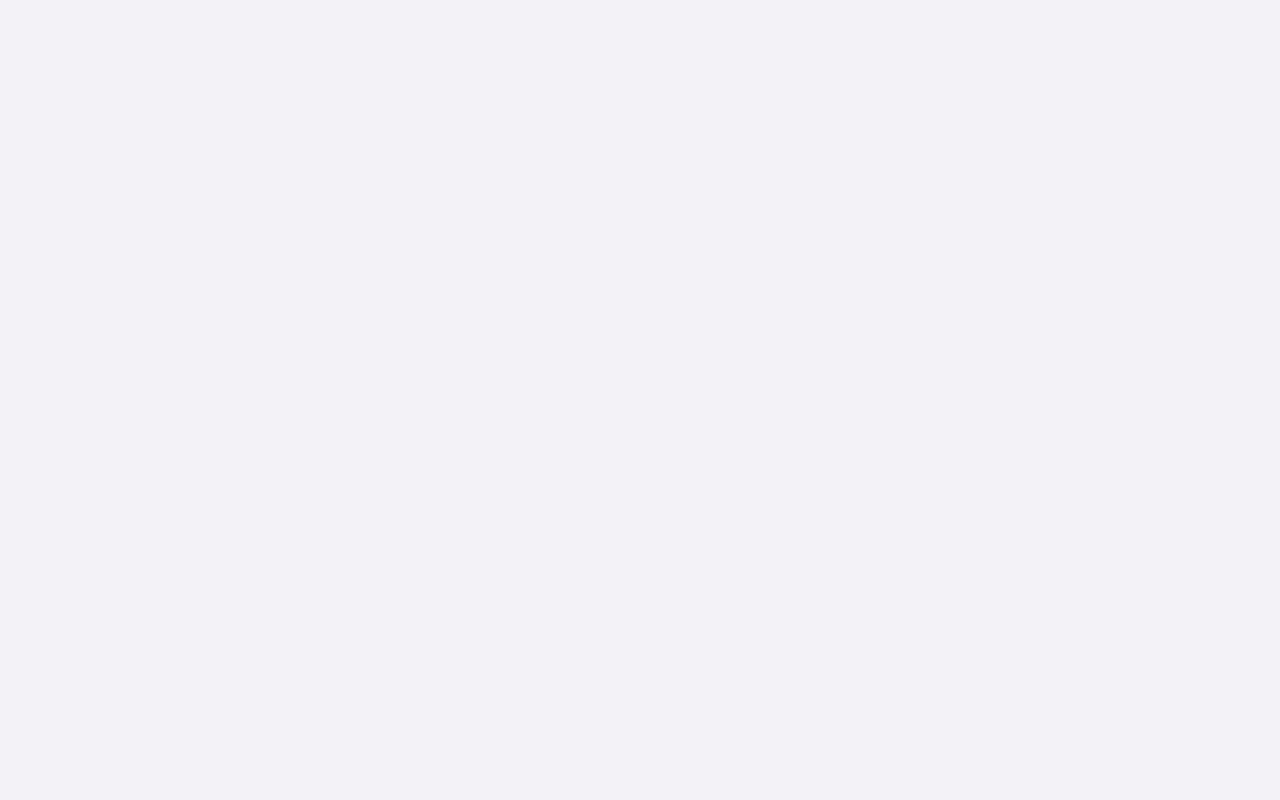
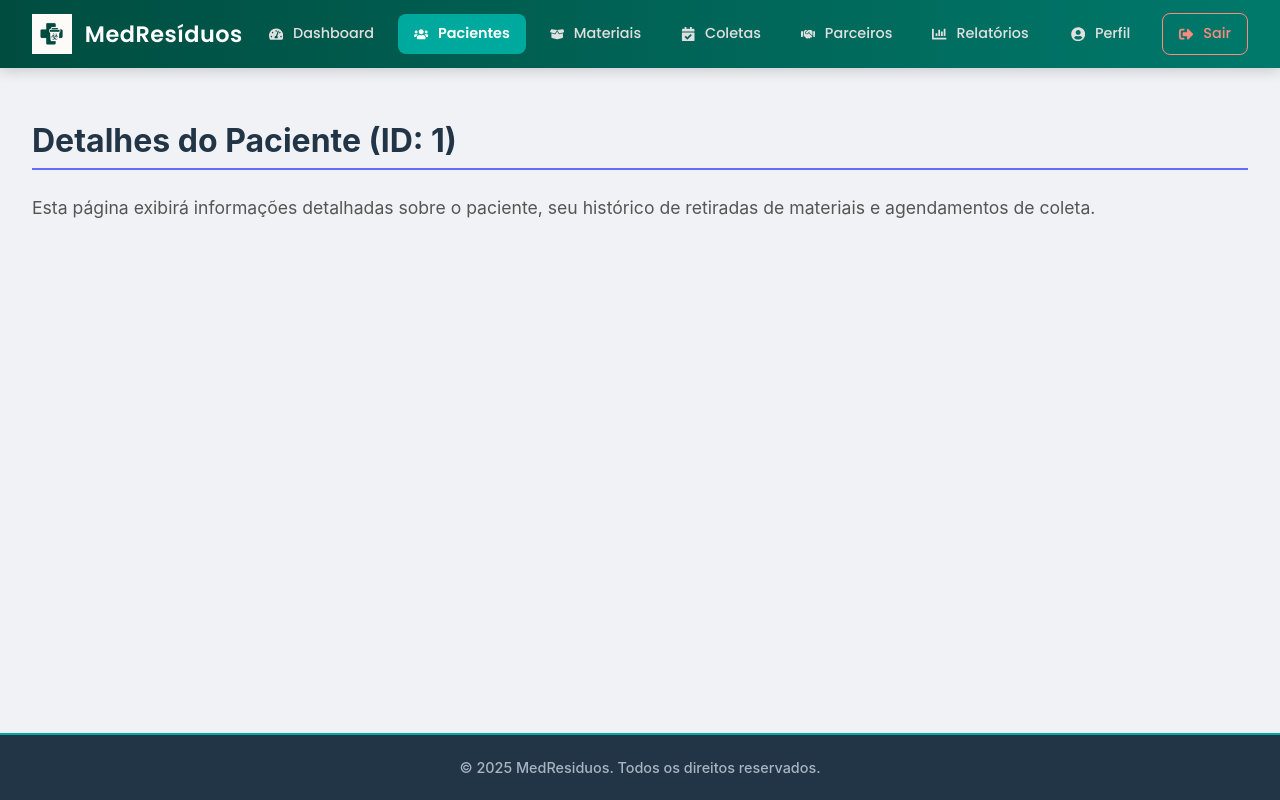
Before and after one commit to MatheusHB018/Kiron, a React (Vite) app in the folder client/: page /pacientes/1 in a window 1280 px wide. Before the commit this address had no page. Built offline with nearby package versions, Linux system fonts and the light colour scheme.

Commit message:
leve alterações

```diff
--- a/client/src/App.jsx
+++ b/client/src/App.jsx
@@ -1,33 +1,39 @@
 // src/App.jsx
 import { BrowserRouter, Routes, Route } from 'react-router-dom';
 
-// Importe o novo Layout e as páginas
+// Importe o Layout e as páginas existentes
 import MainLayout from './components/layout/MainLayout.jsx';
 import LoginPage from './pages/LoginPage.jsx';
 import DashboardPage from './pages/DashboardPage.jsx';
 import CadastroUsuarioPage from './pages/CadastroProfissionalPage.jsx';
 import PacientesPage from './pages/PacientesPage.jsx';
 import MateriaisPage from './pages/MateriaisPage.jsx';
-import AgendamentoPage from './pages/AgendamentoPage.jsx';
 import RelatoriosPage from './pages/RelatoriosPage.jsx';
 import ParceirosPage from './pages/ParceirosPage.jsx';
+
+// Importe as novas páginas
+import PacienteDetalhesPage from './pages/PacienteDetalhesPage.jsx';
+import PainelColetasPage from './pages/PainelColetasPage.jsx';
+import PerfilPage from './pages/PerfilPage.jsx';
 
 function App() {
   return (
     <BrowserRouter>
       <Routes>
-        {/* Rota de Login (sem Header e Footer) */}
+        {/* Rota de Login não utiliza o layout principal */}
         <Route path="/" element={<LoginPage />} />
 
-        {/* Rotas que USAM o layout principal (com Header e Footer) */}
+        {/* Rotas que utilizam o layout principal com Header e Footer */}
         <Route element={<MainLayout />}>
           <Route path="/dashboard" element={<DashboardPage />} />
           <Route path="/cadastrar-usuario" element={<CadastroUsuarioPage />} />
           <Route path="/pacientes" element={<PacientesPage />} />
+          <Route path="/pacientes/:id" element={<PacienteDetalhesPage />} />
           <Route path="/materiais" element={<MateriaisPage />} />
-          <Route path="/agendamento" element={<AgendamentoPage />} />
+          <Route path="/painel-coletas" element={<PainelColetasPage />} />
           <Route path="/relatorios" element={<RelatoriosPage />} />
           <Route path="/parceiros" element={<ParceirosPage />} />
+          <Route path="/perfil" element={<PerfilPage />} />
         </Route>
       </Routes>
     </BrowserRouter>
--- a/client/src/components/layout/Header.css
+++ b/client/src/components/layout/Header.css
@@ -1,52 +1,44 @@
 /* client/src/components/layout/Header.css */
+@import url('https://fonts.googleapis.com/css2?family=Poppins:wght@400;500;600;700&display=swap');
 
-/* Paleta de Cores (inspirada na logo):
-  - Azul Escuro (Fundo): #213547
-  - Verde/Teal (Destaque): #00A99D
-  - Texto Claro: #F0F0F0
-*/
-
+/* --- CONTAINER PRINCIPAL --- */
 .header-container {
   display: flex;
   align-items: center;
+  justify-content: space-between;
   padding: 0.8rem 2rem;
-  background-color: #213547;
-  color: #F0F0F0;
-  box-shadow: 0 2px 5px rgba(0, 0, 0, 0.2);
-  gap: 2rem;
+  background: linear-gradient(90deg, #004d40, #00796b);
+  color: white;
+  box-shadow: 0 4px 12px rgba(0, 0, 0, 0.15);
+  font-family: 'Poppins', sans-serif;
+  position: sticky;
+  top: 0;
+  z-index: 1000;
 }
 
-/* --- LOGO --- */
-/* Novo estilo para o link da logo */
+/* --- LOGOTIPO --- */
 .header-logo-link {
   text-decoration: none;
-  border-radius: 8px;
-  padding: 0.4rem;
-  transition: background-color 0.3s ease;
-}
-
-.header-logo-link:hover {
-  background-color: rgba(255, 255, 255, 0.05); /* Efeito sutil ao passar o mouse */
+  color: white;
 }
 
 .header-logo {
   display: flex;
   align-items: center;
-  flex-shrink: 0;
+  gap: 0.8rem;
 }
 
 .header-logo img {
-  height: 45px;
-  margin-right: 12px;
+  height: 40px;
 }
 
 .header-logo span {
-  font-size: 1.6rem;
-  font-weight: bold;
-  color: #FFFFFF;
+  font-size: 1.4rem;
+  font-weight: 600;
+  letter-spacing: 0.5px;
 }
 
-/* --- NAVEGAÇÃO --- */
+/* --- NAVEGAÇÃO PRINCIPAL --- */
 .header-nav {
   flex-grow: 1;
   display: flex;
@@ -64,6 +56,7 @@
   padding: 0.6rem 1rem;
   border-radius: 8px;
   transition: color 0.3s ease, background-color 0.3s ease;
+  font-size: 0.9rem;
 }
 
 .header-nav a:hover {
@@ -77,30 +70,88 @@
   font-weight: 600;
 }
 
-/* --- BOTÃO DE SAIR --- */
+/* --- SEÇÃO DE AÇÕES DO USUÁRIO (PERFIL E SAIR) --- */
 .header-user-actions {
-  flex-shrink: 0;
+  display: flex;
+  align-items: center;
+  gap: 1rem; /* Espaço entre o link de perfil e o botão de sair */
 }
 
-/* Estilo ajustado para o botão com ícone */
+/* Estilo para o link de perfil - consistente com a navegação */
+.header-nav-profile-link {
+  display: flex;
+  align-items: center;
+  gap: 0.6rem;
+  text-decoration: none;
+  color: #E0E0E0;
+  font-weight: 500;
+  padding: 0.6rem 1rem;
+  border-radius: 8px;
+  transition: color 0.3s ease, background-color 0.3s ease;
+  font-size: 0.9rem;
+}
+
+.header-nav-profile-link:hover {
+  color: #FFFFFF;
+  background-color: rgba(255, 255, 255, 0.1);
+}
+
+.header-nav-profile-link.active {
+  color: #FFFFFF;
+  background-color: #00A99D;
+  font-weight: 600;
+}
+
+/* --- BOTÃO DE SAIR (Estilo refinado) --- */
 .logout-button {
-  display: flex; /* Para alinhar ícone e texto */
+  display: flex;
   align-items: center;
-  gap: 0.6rem; /* Espaço entre ícone e texto */
-  background-color: transparent; /* Fundo transparente por padrão */
-  color: #E0E0E0;
-  border: 2px solid #00A99D; /* Borda com a cor de destaque */
-  padding: 0.6rem 1.2rem;
+  gap: 0.6rem;
+  background-color: transparent;
+  border: 1px solid #FF8A80; /* Borda sutil vermelha */
+  color: #FF8A80; /* Texto vermelho claro */
+  padding: 0.6rem 1rem;
   border-radius: 8px;
   cursor: pointer;
-  font-weight: bold;
+  font-family: 'Poppins', sans-serif;
   font-size: 0.9rem;
-  transition: all 0.3s ease;
+  font-weight: 500;
+  transition: background-color 0.3s ease, color 0.3s ease, border-color 0.3s ease;
 }
 
 .logout-button:hover {
-  background-color: #00A99D; /* Preenche o fundo no hover */
-  color: #FFFFFF;
-  transform: translateY(-2px); /* Efeito de elevação sutil */
-  box-shadow: 0 4px 10px rgba(0, 169, 157, 0.3);
+  background-color: #d32f2f; /* Fundo vermelho no hover */
+  color: #ffffff; /* Texto branco no hover */
+  border-color: #d32f2f;
 }
+
+/* --- AJUSTES DE RESPONSIVIDADE --- */
+
+/* Oculta o texto dos links em telas menores, mantendo apenas os ícones */
+@media (max-width: 1200px) {
+  .header-nav a span,
+  .header-nav-profile-link span,
+  .logout-button span {
+    display: none;
+  }
+
+  .header-nav a,
+  .header-nav-profile-link,
+  .logout-button {
+    padding: 0.8rem; /* Aumenta a área de clique nos ícones */
+  }
+
+  .header-nav {
+    gap: 0.2rem;
+  }
+}
+
+/* Oculta o nome no logo em telas muito pequenas */
+@media (max-width: 768px) {
+    .header-logo span {
+        display: none;
+    }
+    .header-container {
+        padding: 0.8rem 1rem;
+    }
+}
--- a/client/src/components/layout/Header.jsx
+++ b/client/src/components/layout/Header.jsx
@@ -10,21 +10,20 @@ import {
   FaChartBar,
   FaHandshake,
   FaSignOutAlt,
-  FaUserPlus // Ícone para o cadastro de usuários
+  FaUserPlus,
+  FaUserCircle // Novo ícone para Perfil
 } from 'react-icons/fa';
-import './Header.css'; // Apenas uma importação do CSS
+import './Header.css';
 
 function Header() {
   const [tipoUsuario, setTipoUsuario] = useState(null);
   const navigate = useNavigate();
 
-  // Pega o tipo de usuário do localStorage quando o componente carrega
   useEffect(() => {
     const userType = localStorage.getItem('tipoUsuario');
     setTipoUsuario(userType);
   }, []);
 
-  // Função de logout com SweetAlert e limpeza do localStorage
   const handleLogout = () => {
     Swal.fire({
       title: 'Você tem certeza?',
@@ -37,10 +36,8 @@ function Header() {
       cancelButtonText: 'Cancelar'
     }).then((result) => {
       if (result.isConfirmed) {
-        // Limpa os dados do usuário do localStorage para um logout completo
         localStorage.removeItem('tipoUsuario');
-        localStorage.removeItem('token'); // Assumindo que você também armazena um token
-
+        localStorage.removeItem('token');
         console.log('Usuário deslogado');
         navigate('/');
       }
@@ -59,22 +56,23 @@ function Header() {
       <nav className="header-nav">
         <NavLink to="/dashboard"><FaTachometerAlt /> <span>Dashboard</span></NavLink>
         <NavLink to="/pacientes"><FaUsers /> <span>Pacientes</span></NavLink>
-        <NavLink to="/agendamento"><FaCalendarCheck /> <span>Coletas</span></NavLink>
+        <NavLink to="/materiais"><FaBoxOpen /> <span>Materiais</span></NavLink>
+        <NavLink to="/painel-coletas"><FaCalendarCheck /> <span>Coletas</span></NavLink>
+        <NavLink to="/parceiros"><FaHandshake /> <span>Parceiros</span></NavLink>
+        <NavLink to="/relatorios"><FaChartBar /> <span>Relatórios</span></NavLink>
 
-        {/* Link condicional para administradores */}
         {tipoUsuario === 'admin' && (
           <NavLink to="/cadastrar-usuario">
             <FaUserPlus /> <span>Usuários</span>
           </NavLink>
         )}
-
-        {/* Adicionei de volta os links que faltavam */}
-        <NavLink to="/relatorios"><FaChartBar /> <span>Relatórios</span></NavLink>
-        <NavLink to="/parceiros"><FaHandshake /> <span>Parceiros</span></NavLink>
       </nav>
 
       <div className="header-user-actions">
-        <button onClick={handleLogout} className="logout-button">
+        <NavLink to="/perfil" className="header-nav-profile-link" title="Meu Perfil">
+          <FaUserCircle /> <span>Perfil</span>
+        </NavLink>
+        <button onClick={handleLogout} className="logout-button" title="Sair do sistema">
           <FaSignOutAlt />
           <span>Sair</span>
         </button>
--- a/client/src/pages/LoginPage.jsx
+++ b/client/src/pages/LoginPage.jsx
@@ -26,7 +26,7 @@ function LoginPage() {
       } else {
         localStorage.removeItem('tipoUsuario');
       }
-      navigate('/home');
+      navigate('/dashboard');
     } catch (err) {
       setError(err.message);
     }
--- /dev/null
+++ b/client/src/pages/PacienteDetalhesPage.jsx
@@ -0,0 +1,19 @@
+// src/pages/PacienteDetalhesPage.jsx
+import './styles/Page.css';
+import { useParams } from 'react-router-dom';
+
+function PacienteDetalhesPage() {
+  const { id } = useParams(); // Captura o ID do paciente da URL
+
+  return (
+    <div className="page-container">
+      <h1>Detalhes do Paciente (ID: {id})</h1>
+      <p>
+        Esta página exibirá informações detalhadas sobre o paciente, seu histórico de retiradas de materiais e agendamentos de coleta.
+      </p>
+      {/* Componentes com as informações detalhadas do paciente serão renderizados aqui. */}
+    </div>
+  );
+}
+
+export default PacienteDetalhesPage;
--- /dev/null
+++ b/client/src/pages/PainelColetasPage.jsx
@@ -0,0 +1,16 @@
+// src/pages/PainelColetasPage.jsx
+import './styles/Page.css';
+
+function PainelColetasPage() {
+  return (
+    <div className="page-container">
+      <h1>Painel de Coletas</h1>
+      <p>
+        Monitore o status das coletas agendadas, visualize o histórico e gerencie as operações com empresas parceiras.
+      </p>
+      {/* Aqui virá a lista de coletas, com filtros e ações de gerenciamento. */}
+    </div>
+  );
+}
+
+export default PainelColetasPage;
--- /dev/null
+++ b/client/src/pages/PerfilPage.jsx
@@ -0,0 +1,16 @@
+// src/pages/PerfilPage.jsx
+import './styles/Page.css';
+
+function PerfilPage() {
+  return (
+    <div className="page-container">
+      <h1>Meu Perfil</h1>
+      <p>
+        Gerencie suas informações pessoais, altere sua senha e configure suas preferências de notificação.
+      </p>
+      {/* O formulário de edição de perfil do usuário será implementado aqui. */}
+    </div>
+  );
+}
+
+export default PerfilPage;
```
